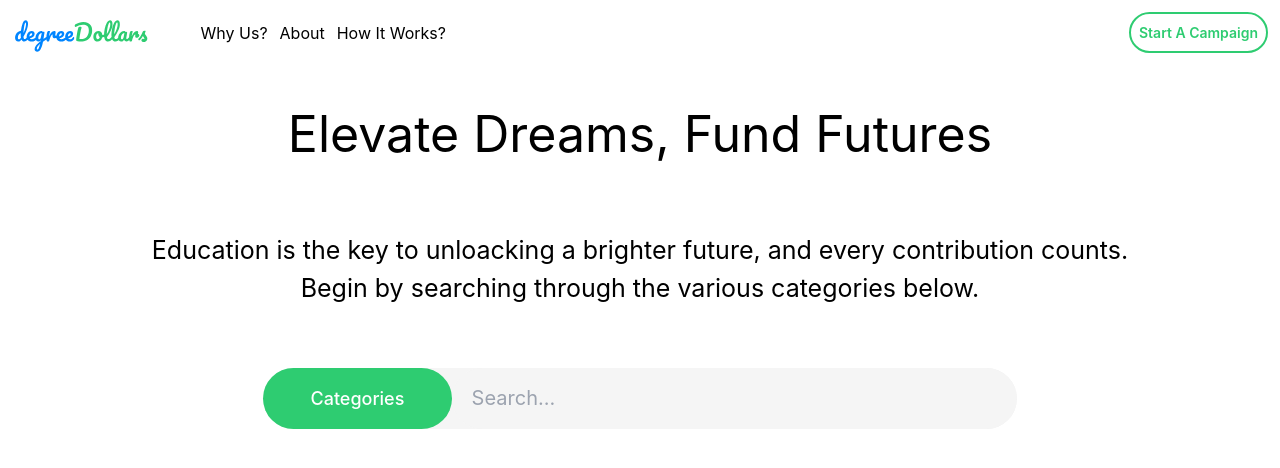
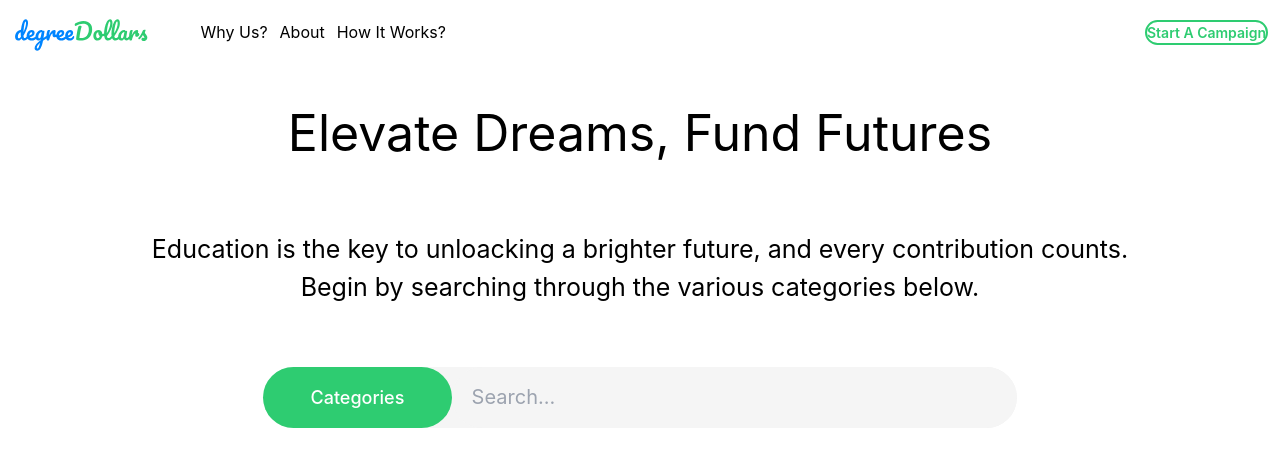
Before and after one commit to dashanteCEO/degreedollars, a React (Vite) app in the folder client/: page / in a window 1280 px wide. Shown: the top 468 px of the page. Built offline with nearby package versions, Linux system fonts and the light colour scheme.

Commit message:
Update header.jsx

```diff
--- a/client/src/components/header.jsx
+++ b/client/src/components/header.jsx
@@ -16,7 +16,7 @@ function Header() {
         </ul>
       </div>
         <div className="cta">
-          <button className="border-[#2ecc71] border-2 p-2
+          <button className="border-[#2ecc71] border-2 py-2 px-4
           rounded-full text-[#2ecc71] font-semibold font-[Inter]
           text-[14px] hover:text-white hover:bg-[#2ecc71] hover:transition
           hover:duration-500">Start A Campaign</button>
```
